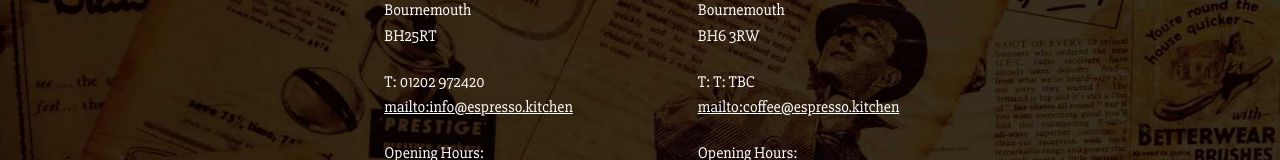
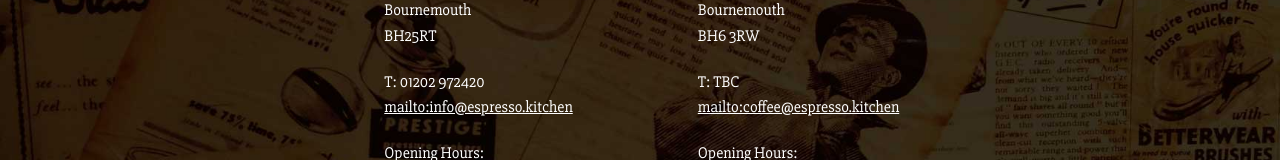
Before and after one commit to benjaminge1978/react-test, a React (Create React App) app: page / in a window 1280 px wide. Shown: the part 545-705 px from the top of the page. Built offline with nearby package versions, Linux system fonts and the light colour scheme.

Commit message:
first commit

```diff
--- a/src/components/SouthbourneInfo.js
+++ b/src/components/SouthbourneInfo.js
@@ -8,7 +8,7 @@ function SouthbourneInfo(){
             <p>Bournemouth </p>
             <p>BH6 3RW </p>
                 <br></br>
-                <p>T: T: TBC</p>
+                <p>T: TBC</p>
                 <p><a href ="E: Coffee@espresso.kitchen">mailto:coffee@espresso.kitchen</a> </p>
                 <br></br>
                 <p>Opening Hours: </p>
```
